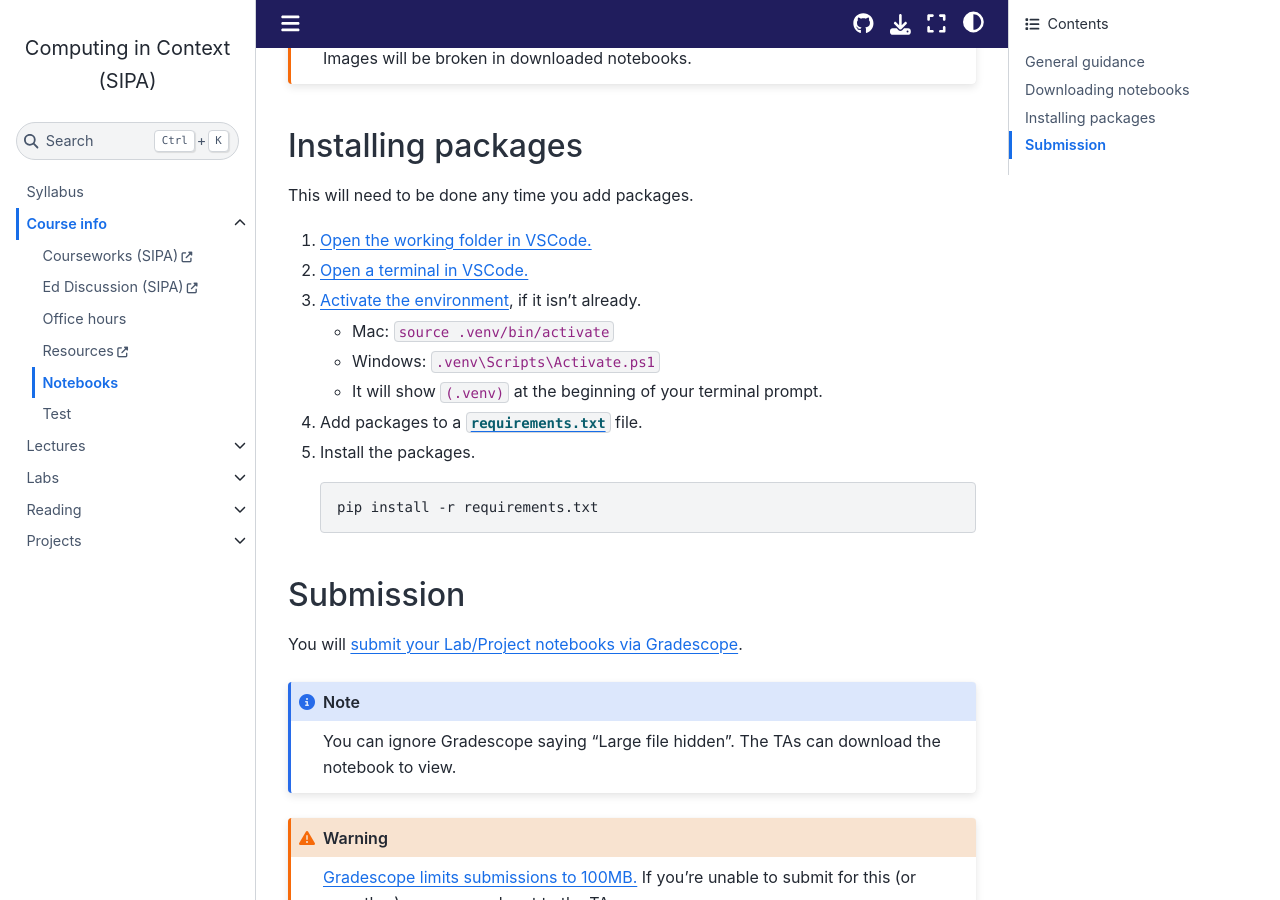
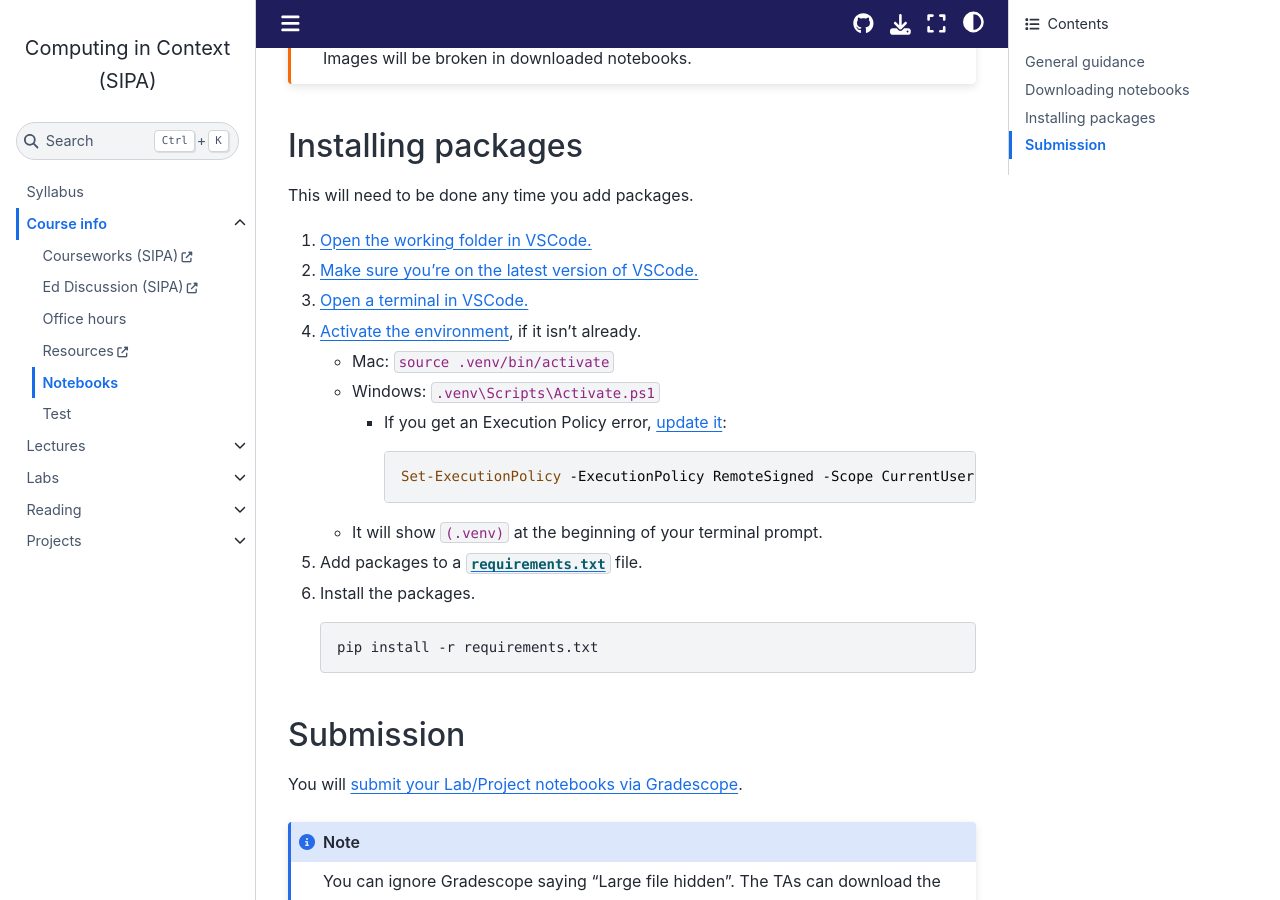
Before and after one commit to afeld/computing-in-context, a Jupyter Book: the page built from notebooks.md, in a window 1280 px wide and 900 px high, scrolled down 945 px. Built offline with Jupyter Book 1.0.4 settings and Sphinx 7.4.7 and the Sphinx Book theme 1.1.4, drawn with Linux system fonts in a browser that asks for light colours; pages that are not in the unit, such as notebooks, are missing from menus; comment, search, counter and statistics services are not loaded.

Commit message:
add setup troubleshooting info

````diff
--- a/notebooks.md
+++ b/notebooks.md
@@ -32,11 +32,21 @@ Images will be broken in downloaded notebooks.
 This will need to be done any time you add packages.
 
 1. [Open the working folder in VSCode.](https://code.visualstudio.com/docs/getstarted/getting-started#_open-a-folder-in-vs-code)
+1. [Make sure you're on the latest version of VSCode.](https://code.visualstudio.com/docs/setup/setup-overview#_update-cadence)
 1. [Open a terminal in VSCode.](https://code.visualstudio.com/docs/terminal/getting-started)
 1. [Activate the environment](https://docs.python.org/3/library/venv.html#how-venvs-work), if it isn't already.
+
    - Mac: `source .venv/bin/activate`
    - Windows: `.venv\Scripts\Activate.ps1`
+
+     - If you get an Execution Policy error, [update it](https://learn.microsoft.com/en-us/powershell/module/microsoft.powershell.core/about/about_execution_policies?#change-the-execution-policy):
+
+       ```powershell
+       Set-ExecutionPolicy -ExecutionPolicy RemoteSigned -Scope CurrentUser
+       ```
+
    - It will show `(.venv)` at the beginning of your terminal prompt.
+
 1. Add packages to a [`requirements.txt`](https://pip.pypa.io/en/stable/reference/requirements-file-format/) file.
 1. Install the packages.
 
````
Also changed, not shown: lecture_16.ipynb.
